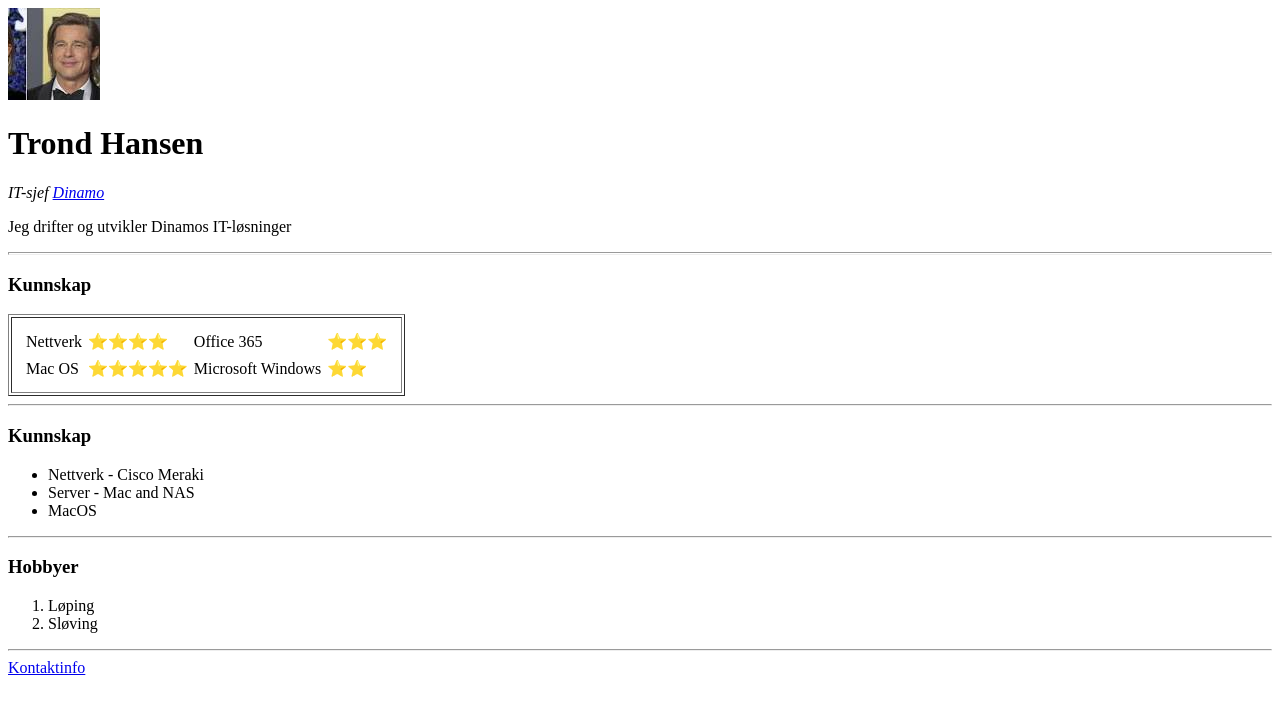
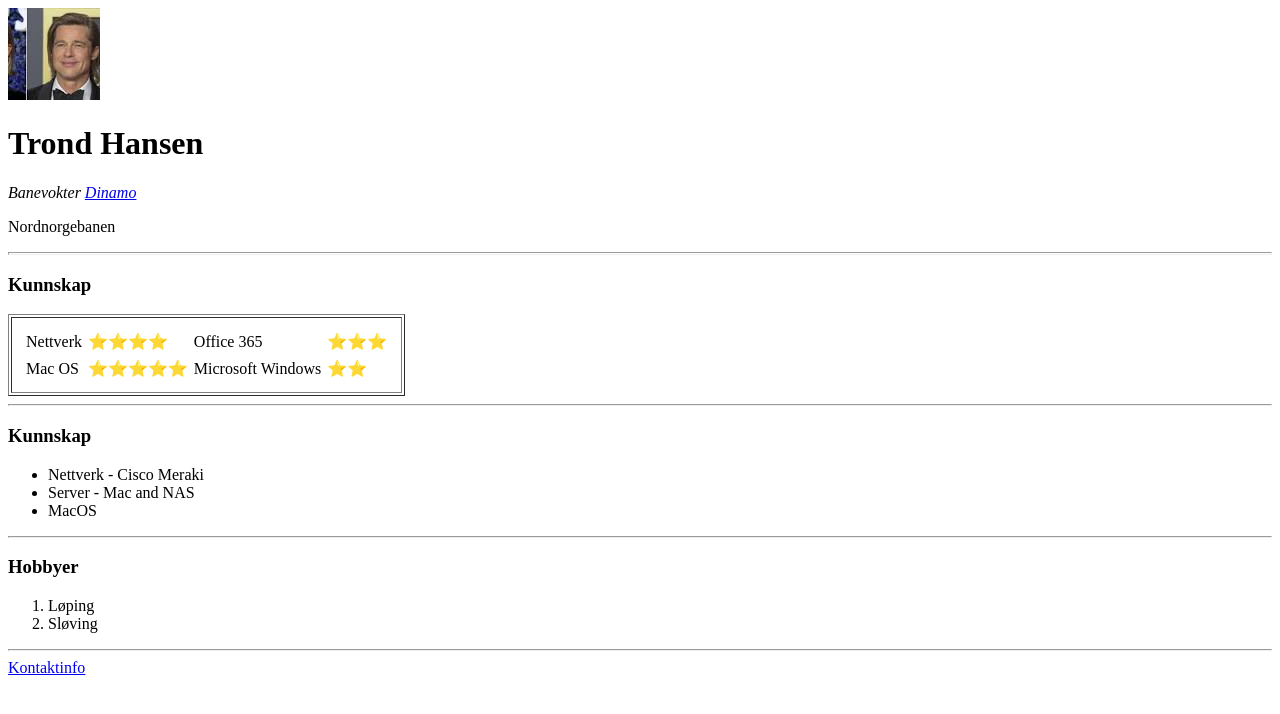
Before and after one commit to Trond-Hansen/cv, a plain HTML site: page index.html in a window 1280 px wide. Drawn offline with Linux system fonts and the light colour scheme.

Commit message:
Update index.html
anonymisering

```diff
--- a/index.html
+++ b/index.html
@@ -9,8 +9,8 @@
 <body>
 <img src="brad.jpeg" alt="Brad Pitt">
   <h1>Trond Hansen</h1>
-  <p><em>IT-sjef <a href="https://www.dinamo.no/">Dinamo</a></em></p>
-  <p>Jeg drifter og utvikler Dinamos IT-løsninger</p>
+  <p><em>Banevokter <a href="https://www.dinamo.no/">Dinamo</a></em></p>
+  <p>Nordnorgebanen</p>
 
   <hr size=3>
   <h3>Kunnskap</h3>
```
